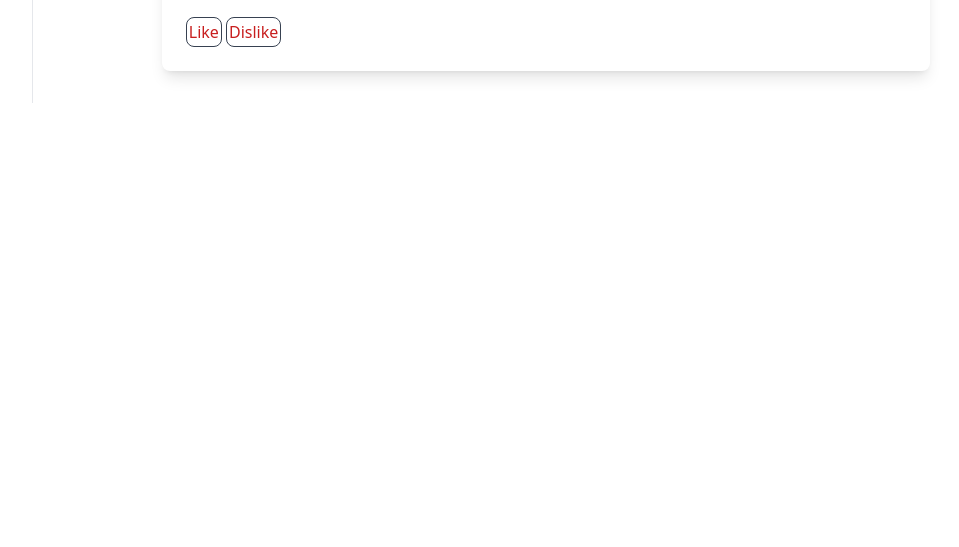
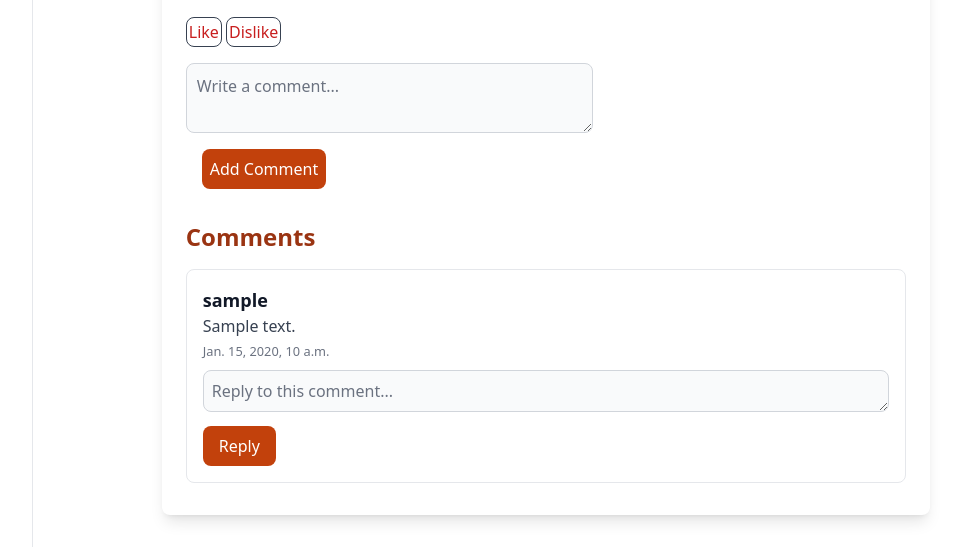
Before and after one commit to farzan-alaei/DjangoTwitter, a Django app: page /posts/detail-post/1/ in a window 1280 px wide. Shown: the part 1016-1563 px from the top of the page, without its empty margins (221-1180 px from the left). Before the commit the page ends 1119 px from the top, so only its background shows below. Run offline with Django 5.2, Linux system fonts and the light colour scheme; a user stored in the database is signed in; tables that the repository leaves empty hold one stand-in row (values such as "Sample post"); grey boxes marked "Sample" are stand-in pictures; style sheets or scripts are compiled from the project's sources; some libraries are stand-ins or nearby versions.

Commit message:
add nested comment to detail post view

```diff
--- a/posts/forms.py
+++ b/posts/forms.py
@@ -1,7 +1,19 @@
 from django import forms
 from django_select2.forms import ModelSelect2TagWidget
 
-from posts.models import Post, Image, Tag
+from posts.models import Post, Image, Tag, Comment
+
+
+class CommentForm(forms.ModelForm):
+
+    class Meta:
+        model = Comment
+        fields = ["content"]
+        widgets = {
+            "content": forms.Textarea(
+                attrs={"rows": 2, "placeholder": "Write a comment..."}
+            ),
+        }
 
 
 class TagWidget(ModelSelect2TagWidget):
--- /dev/null
+++ b/posts/templates/component/comment.html
@@ -0,0 +1,26 @@
+<!-- comment.html -->
+<div class="comment bg-white border rounded-lg p-4 mb-2">
+    <p class="text-lg font-semibold text-gray-900">{{ comment.author.username }}</p>
+    <p class="text-gray-700">{{ comment.content }}</p>
+    <small class="text-gray-500">{{ comment.created_at }}</small>
+
+    <!-- Reply form -->
+    {% if request.user.is_authenticated %}
+        <form method="post" class="mt-2">
+            {% csrf_token %}
+            <textarea name="content" rows="1" placeholder="Reply to this comment..."
+                      class="w-full p-2 bg-gray-50 border border-gray-300 rounded-lg"></textarea>
+            <input type="hidden" name="parent_id" value="{{ comment.id }}">
+            <button type="submit" name="comment" class="bg-primary-700 text-white mt-2 px-4 py-2 rounded-lg hover:bg-primary-600 transition duration-200">Reply</button>
+        </form>
+    {% endif %}
+
+    <!-- Nested replies -->
+    {% if comment.replies.all %}
+        <div class="replies pl-4 mt-4 border-l-2 border-gray-200">
+            {% for reply in comment.replies.all %}
+                {% include 'component/comment.html' with comment=reply %}
+            {% endfor %}
+        </div>
+    {% endif %}
+</div>
--- a/posts/templates/user_detail_post.html
+++ b/posts/templates/user_detail_post.html
@@ -1,4 +1,5 @@
 {% extends "_base.html" %}
+{% load form_filters %}
 
 {% block content %}
     <div class="flex flex-col md:flex-row dark:bg-gray-900 min-h-screen">
@@ -65,7 +66,29 @@
                             <p>You need to be logged in to like or dislike.</p>
                         {% endif %}
                     </form>
+
                 </div>
+                <div class="mt-4 mb-4 flex justify-between items-center">
+                    {% if request.user.is_authenticated %}
+                        <form method="post" action="">
+                            {% csrf_token %}
+                            {{ comment_form.content|add_classes:"bg-gray-50 border border-gray-300 text-gray-900 rounded-lg focus:ring-primary-600 focus:border-primary-600 block w-full p-2.5" }}
+                            <button name="comment"
+                                    class="btn btn-primary text-white p-2 m-4 rounded-lg bg-primary-700">Add Comment
+                            </button>
+                        </form>
+                    {% else %}
+                        <p>You must be logged in to comment.</p>
+                    {% endif %}
+                </div>
+                {% if comments %}
+                    <h2 class="mb-4 text-2xl font-bold text-primary-800">Comments</h2>
+                    <div class="comments">
+                        {% for comment in comments %}
+                            {% include 'component/comment.html' with comment=comment %}
+                        {% endfor %}
+                    </div>
+                {% endif %}
             </div>
         </div>
     </div>
--- a/posts/views.py
+++ b/posts/views.py
@@ -6,13 +6,14 @@ from django.urls import reverse, reverse_lazy
 from django.views.generic import ListView, CreateView, UpdateView, DetailView
 from django.shortcuts import get_object_or_404
 
-from posts.forms import PostForm, SearchForm
-from posts.models import Post, Image, Like, Dislike, Tag
+from posts.forms import PostForm, SearchForm, CommentForm
+from posts.models import Post, Image, Like, Dislike, Tag, Comment
 from profiles.models import Follow
 from profiles.models import Profile
 
 
 # Create your views here.
+
 
 class SearchView(ListView):
     template_name = "search_results.html"
@@ -32,11 +33,11 @@ class SearchView(ListView):
         if form.is_valid():
             query = form.cleaned_data.get("query", "")
             if query:
-                profiles = Profile.objects.filter(user__username__icontains=query, archived=False)
+                profiles = Profile.objects.filter(
+                    user__username__icontains=query, archived=False
+                )
                 posts = Post.objects.filter(title__icontains=query, archived=False)
                 tags = Tag.objects.filter(name__icontains=query)
-
-
 
         context.update(
             {
@@ -59,7 +60,6 @@ class UserPostListView(LoginRequiredMixin, ListView):
 
     def get_queryset(self):
         return Post.objects.filter(author=self.request.user).order_by("-created_at")
-
 
 
 class FollowedUsersPostsListView(LoginRequiredMixin, ListView):
@@ -127,6 +127,12 @@ class UserDetailPostView(LoginRequiredMixin, DetailView):
         user = self.request.user
         post = self.get_object()
 
+        comments = Comment.objects.filter(post=post, parent=None).order_by(
+            "-created_at"
+        )
+        context["comments"] = comments
+        context["comment_form"] = CommentForm()
+
         context["user_liked"] = Like.objects.filter(user=user, post=post).exists()
         context["user_disliked"] = Dislike.objects.filter(user=user, post=post).exists()
         return context
@@ -162,7 +168,20 @@ class UserDetailPostView(LoginRequiredMixin, DetailView):
             else:
                 Dislike.objects.filter(user=user, post=post).delete()
                 messages.success(request, "You undisliked this post.")
-
+        elif "comment" in request.POST:
+            comment_form = CommentForm(request.POST)
+            if comment_form.is_valid():
+                comment = comment_form.save(commit=False)
+                comment.author = user
+                comment.post = post
+                parent_id = request.POST.get("parent_id")
+                if parent_id:
+                    parent_comment = Comment.objects.get(id=parent_id)
+                    comment.parent = parent_comment
+                comment.save()
+                messages.success(request, "Your comment was added successfully.")
+            else:
+                messages.error(request, "There was an error adding your comment.")
         return redirect("posts:user_detail_post", pk=post.pk)
 
 
@@ -176,10 +195,18 @@ class OtherUserDetailPostView(DetailView):
         post_id = self.kwargs.get("pk")
         post = get_object_or_404(Post, pk=post_id)
 
-        if self.request.user == AnonymousUser:
+        comments = Comment.objects.filter(post=post, parent=None).order_by(
+            "-created_at"
+        )
+        context["comments"] = comments
+        context["comment_form"] = CommentForm()
+
+        if self.request.user.is_authenticated:
             user = self.request.user
             context["user_liked"] = Like.objects.filter(user=user, post=post).exists()
-            context["user_disliked"] = Dislike.objects.filter(user=user, post=post).exists()
+            context["user_disliked"] = Dislike.objects.filter(
+                user=user, post=post
+            ).exists()
         context["post"] = post
         return context
 
@@ -215,4 +242,19 @@ class OtherUserDetailPostView(DetailView):
                 Dislike.objects.filter(user=user, post=post).delete()
                 messages.success(request, "You undisliked this post.")
 
+        elif "comment" in request.POST:
+            comment_form = CommentForm(request.POST)
+            if comment_form.is_valid():
+                comment = comment_form.save(commit=False)
+                comment.author = user
+                comment.post = post
+                parent_id = request.POST.get("parent_id")
+                if parent_id:
+                    parent_comment = Comment.objects.get(id=parent_id)
+                    comment.parent = parent_comment
+                comment.save()
+                messages.success(request, "Your comment was added successfully.")
+            else:
+                messages.error(request, "There was an error adding your comment.")
+
         return redirect("posts:other_user_detail_post", pk=post.pk)
--- a/static/src/output.css
+++ b/static/src/output.css
@@ -1143,6 +1143,10 @@ input:checked + .toggle-bg {
   margin: 0.75rem;
 }
 
+.m-4 {
+  margin: 1rem;
+}
+
 .m-8 {
   margin: 2rem;
 }
@@ -1605,6 +1609,10 @@ input:checked + .toggle-bg {
   border-width: 4px;
 }
 
+.border-l {
+  border-left-width: 1px;
+}
+
 .border-r {
   border-right-width: 1px;
 }
@@ -1664,6 +1672,11 @@ input:checked + .toggle-bg {
   background-color: rgb(194 65 12 / var(--tw-bg-opacity)) !important;
 }
 
+.bg-blue-500 {
+  --tw-bg-opacity: 1;
+  background-color: rgb(63 131 248 / var(--tw-bg-opacity));
+}
+
 .bg-blue-700 {
   --tw-bg-opacity: 1;
   background-color: rgb(26 86 219 / var(--tw-bg-opacity));
@@ -1821,6 +1834,10 @@ input:checked + .toggle-bg {
 
 .pl-3 {
   padding-left: 0.75rem;
+}
+
+.pl-4 {
+  padding-left: 1rem;
 }
 
 .pr-4 {
```
Also changed, not shown: posts/templates/other_detail_post.html (+21 -0 lines).
